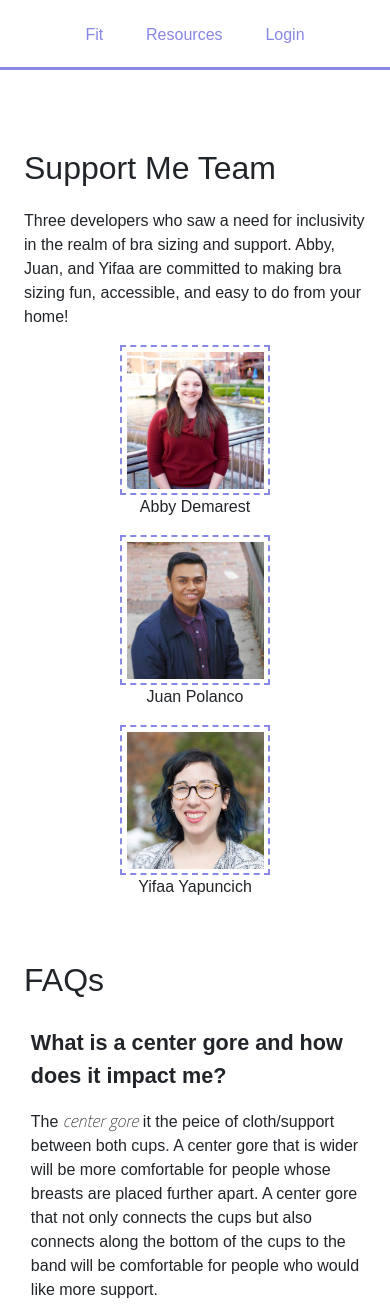
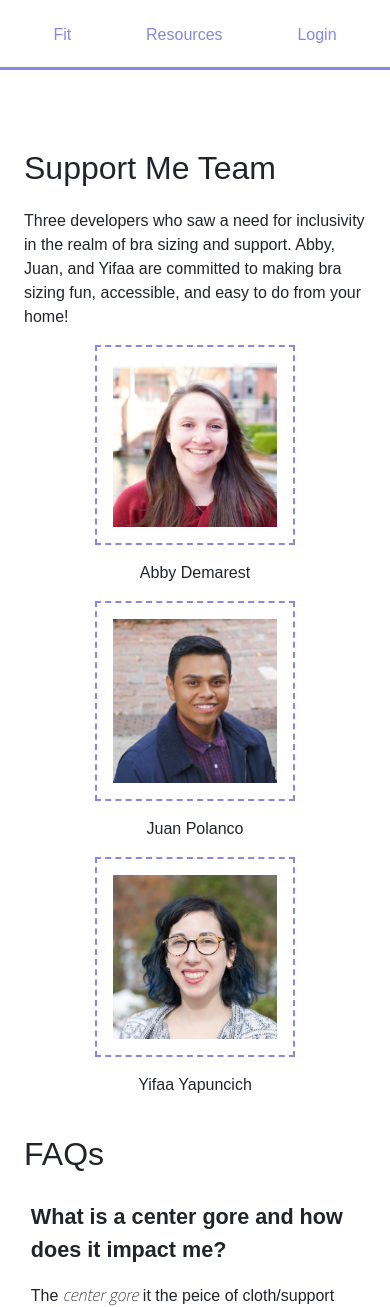
Before and after one commit to support-me/support-me, a Django app: page /about/ in a window 390 px wide. Shown: the part 247-1554 px from the top of the page. Run offline with Django 3.2, Linux system fonts and the light colour scheme; some libraries are stand-ins or nearby versions; some web fonts are replaced.

Commit message:
made all our pics similar crop, adjusted nav bar padding mobile

```diff
--- a/core/templates/about.html
+++ b/core/templates/about.html
@@ -7,7 +7,7 @@
 <div class="support-me-team-pics">
 
     <span class="abby-pic">
-        <img src="{% static '/images/abby-picture.jpeg' %}">
+        <img src="{% static '/images/abby-picture.jpg' %}">
         <p>Abby Demarest</p>
     </span>
 
@@ -17,7 +17,7 @@
     </span>
 
     <span class="yifaa-pic">
-        <img src="{% static '/images/yifaayapuncich-smallish-picture.jpg' %}">
+        <img src="{% static '/images/yifaayapuncich.jpg' %}">
         <p>Yifaa Yapuncich</p>
     </span>
 </div>
--- a/static/css/main.css
+++ b/static/css/main.css
@@ -277,16 +277,14 @@ body a:hover {
     flex-wrap: wrap;
     justify-content: center;
     text-align: center;
-    padding-left: inherit;
-    padding-right: inherit;
-    padding-bottom: inherit;
 
 }
 .support-me-team-pics img {
-    width: 150px;
-    height: 150px;
     border: 2px dashed #8787e6;
-    padding: 3%;
+    padding: 1rem;
+    max-width: 300px;
+    max-height: 300px;
+    margin-bottom: 1rem;
 }
 
 .measurement-text{
@@ -318,20 +316,6 @@ body a:hover {
     justify-content: center;
 }
 
-/* .swal-button {
-    background-color: #8787e6;
-    color: #fff;
-    border: none;
-    box-shadow: none;
-    border-radius: 5px;
-    font-weight: 600;
-    font-size: 14px;
-    padding: 10px 24px;
-    margin: 0;
-    cursor: pointer;
-    height:500px;
-
-} */
 ul.bra-suggestion-need-list{
     list-style-type: url('/images/Bra-3-extra.jpg');
 }
@@ -341,7 +325,7 @@ ul.bra-suggestion-need-list{
 
 /* DROP DOWN MENU STUFF */
 .nav-menu {
-    padding: 0 4rem 0 4rem;
+    padding: 0 10rem;
     display: flex;
     flex-direction: row;
 }
@@ -530,14 +514,6 @@ input[type='radio']{
     background-clip:content-box;
     border-radius: 1rem;
 }
-/* .line-div{
-    border-bottom: 2px solid rgb(19, 167, 136);
-    box-shadow: 3px 3px 3px 2px rgb(19, 167, 136);
-    width: 50% ;
-    justify-content: left;
-
-
-} */
 .care-tips{
     padding-right: 3%;
     padding-bottom:3%;
@@ -589,12 +565,13 @@ input[type='radio']{
 .question{
     font-weight: 800;
 }
-.support-me-pic{
-    width: 25%;
-    height: 25%;
-}
 
 @media only screen and (min-width: 481px) and (max-width: 1024px) {
+    .nav-menu {
+        padding: 0 5rem;
+        display: flex;
+        flex-direction: row;
+    }
     .bra-fit-setup {
         flex-direction: column;
         margin: 0;
@@ -608,6 +585,13 @@ input[type='radio']{
         max-height: 300px;
         margin-bottom: 1rem;
     }
+    .support-me-team-pics img {
+        border: 2px dashed #8787e6;
+        padding: 1rem;
+        max-width: 200px;
+        max-height: 200px;
+        margin-bottom: 1rem;
+    }
 
 }
 
@@ -617,6 +601,11 @@ input[type='radio']{
     }
     .content {
         padding: 8rem 1.5rem 1.5rem 1.5rem;
+    }
+    .nav-menu {
+        padding: 0 1rem;
+        display: flex;
+        flex-direction: row;
     }
     .nav-bar {
         position: relative;
@@ -679,4 +668,11 @@ input[type='radio']{
         max-height: 150px;
         margin: auto;
     }
+    .support-me-team-pics img {
+        border: 2px dashed #8787e6;
+        padding: 1rem;
+        max-width: 200px;
+        max-height: 200px;
+        margin-bottom: 1rem;
+    }
 }
```
Also changed, not shown: static/images/abby-picture.jpeg (deleted), static/images/abby-picture.jpg (added), static/images/juan-picture.jpg, static/images/yifaayapuncich.jpg (renamed from static/images/yifaayapuncich-smallish-picture.jpg).
